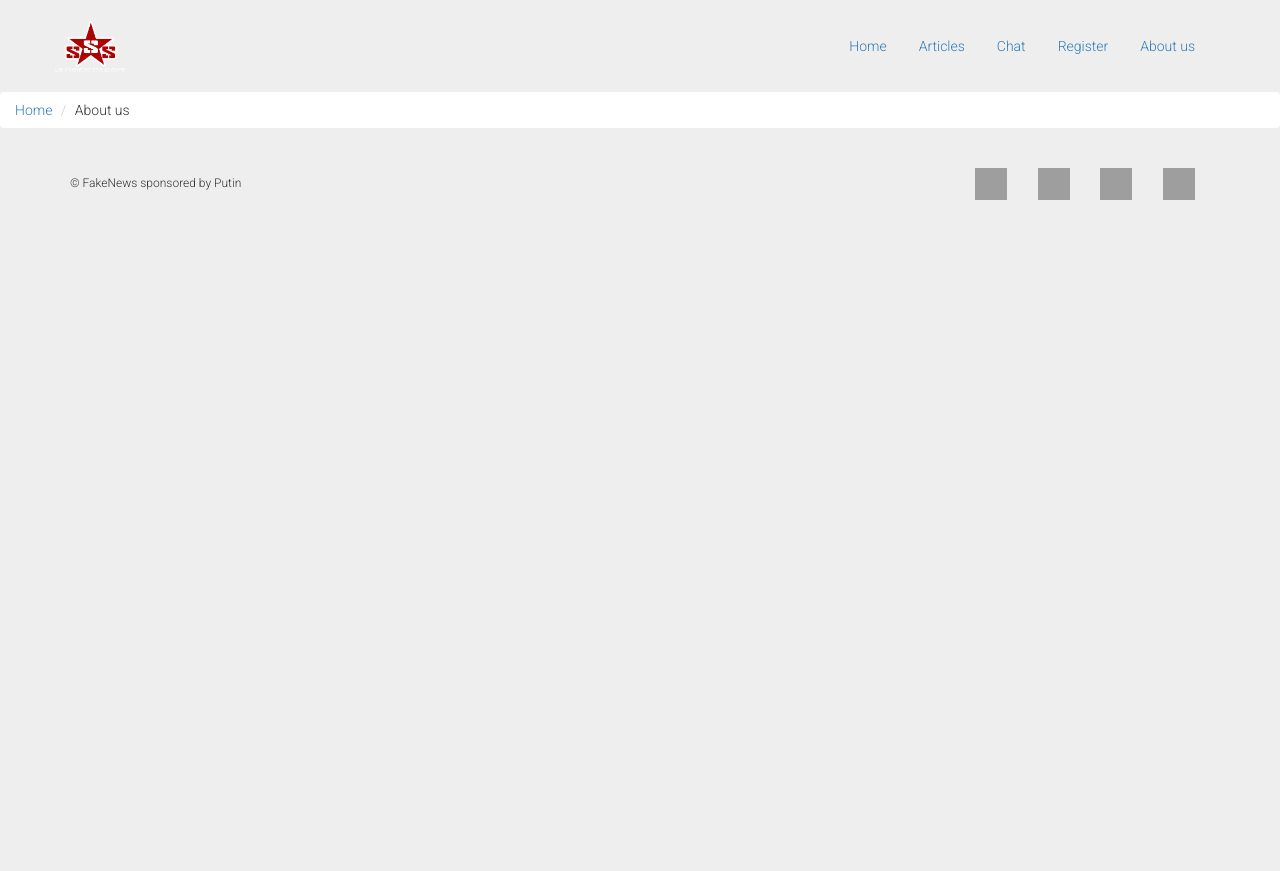
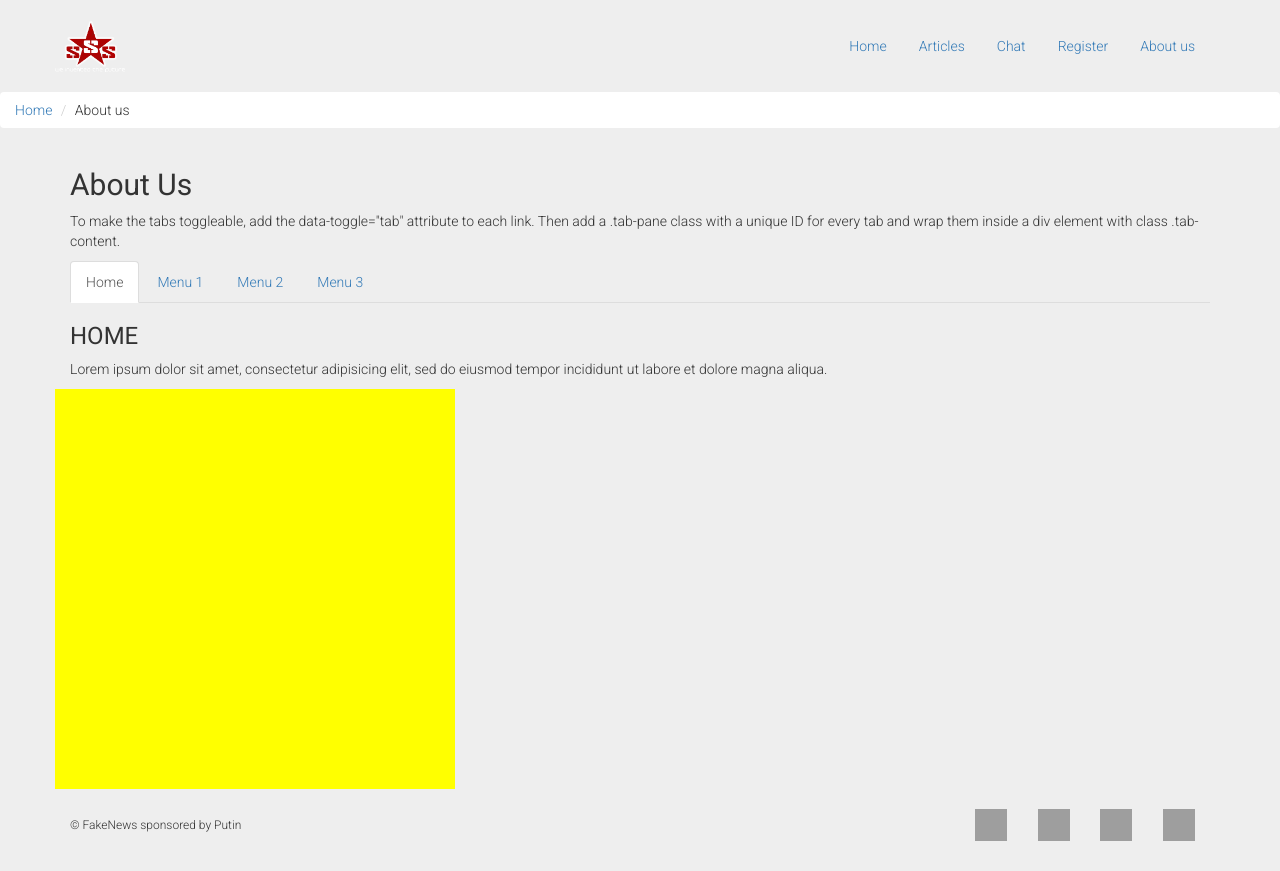
Before and after one commit to KristapsAuzans/FakeNews-Project, a plain HTML site: page AboutUs.html in a window 1280 px wide. Before the commit the page ends 800 px from the top, so only its background shows below. Drawn offline with nearby package versions, Linux system fonts and the light colour scheme; some packages are replaced by stand-ins of ours; grey boxes are pictures that could not be loaded.

Commit message:
about us sākums

```diff
--- a/AboutUs.html
+++ b/AboutUs.html
@@ -8,13 +8,15 @@
         crossorigin="anonymous">
     <link href='https://fonts.googleapis.com/css?family=Roboto:300,400,700' rel='stylesheet' type='text/css'>
     <link rel="stylesheet" type="text/css" href="main.css">
+    <script src="https://ajax.googleapis.com/ajax/libs/jquery/3.3.1/jquery.min.js"></script>
+    <script src="https://maxcdn.bootstrapcdn.com/bootstrap/3.3.7/js/bootstrap.min.js"></script>
 </head>
 
 <body>
     <header class="container">
         <div class="row">
 
-                <img src="images\logo.png" class="img-fluid" alt="Responsive image" >
+            <img src="images\logo.png" class="img-fluid" alt="Responsive image">
 
             <nav class="col-sm-12 text-right">
                 <ul class="nav nav-pills">
@@ -36,13 +38,79 @@
 
 
                 </ul>
+
+
+
             </nav>
         </div>
     </header>
     <ol class="breadcrumb">
-            <li class="breadcrumb-item "><a href="index.html">Home</a></li>
-            <li class="breadcrumb-item ">About us</a></li>
+        <li class="breadcrumb-item ">
+            <a href="index.html">Home</a>
+        </li>
+        <li class="breadcrumb-item ">About us</a>
+        </li>
     </ol>
+    <div class="container">
+        <h2>About Us</h2>
+        <p>To make the tabs toggleable, add the data-toggle="tab" attribute to each link. Then add a .tab-pane class with a
+            unique ID for every tab and wrap them inside a div element with class .tab-content.</p>
+
+        <ul class="nav nav-tabs">
+            <li class="active">
+                <a data-toggle="tab" href="#home">Home</a>
+            </li>
+            <li>
+                <a data-toggle="tab" href="#menu1">Menu 1</a>
+            </li>
+            <li>
+                <a data-toggle="tab" href="#menu2">Menu 2</a>
+            </li>
+            <li>
+                <a data-toggle="tab" href="#menu3">Menu 3</a>
+            </li>
+        </ul>
+
+        <div class="tab-content">
+            <div id="home" class="tab-pane fade in active">
+                <h3>HOME</h3>
+                <p>Lorem ipsum dolor sit amet, consectetur adipisicing elit, sed do eiusmod tempor incididunt ut labore et dolore
+                    magna aliqua.</p>
+            </div>
+            <div id="menu1" class="tab-pane fade">
+                <h3>Menu 1</h3>
+                <p>Ut enim ad minim veniam, quis nostrud exercitation ullamco laboris nisi ut aliquip ex ea commodo consequat.</p>
+            </div>
+            <div id="menu2" class="tab-pane fade">
+                <h3>Menu 2</h3>
+                <p>Sed ut perspiciatis unde omnis iste natus error sit voluptatem accusantium doloremque laudantium, totam rem
+                    aperiam.</p>
+            </div>
+            <div id="menu3" class="tab-pane fade">
+                <h3>Menu 3</h3>
+                <p>Eaque ipsa quae ab illo inventore veritatis et quasi architecto beatae vitae dicta sunt explicabo.</p>
+            </div>
+        </div>
+    </div>
+
+    <div class="container">
+        <div class="row" id="googleMap">
+            <script>
+                function myMap() {
+                    var mapProp = {
+                        center: new google.maps.LatLng(56.9645215, 24.1020314),
+                        zoom: 15,
+                    };
+                    var map = new google.maps.Map(document.getElementById("googleMap"), mapProp);
+                }
+            </script>
+            <script src="https://maps.googleapis.com/maps/api/js?key=AIzaSyDkfolRoCeogvNyAb1trYnYcp2gg1ZVu-I&callback=myMap"></script>
+
+        </div>
+    </div>
+
+
+
 
     <footer class="container">
         <div class="row">
--- a/main.css
+++ b/main.css
@@ -117,3 +117,9 @@ body {
     margin-left: 5em;
     margin-bottom: 1em;
 }
+
+#googleMap{
+  width:400px;
+  height:400px;
+  background:yellow;
+}
```
Also changed, not shown: Register.html (+1 -1 lines), main.js (+8 -0 lines). Lines whose indentation alone changed are shown as unchanged.
